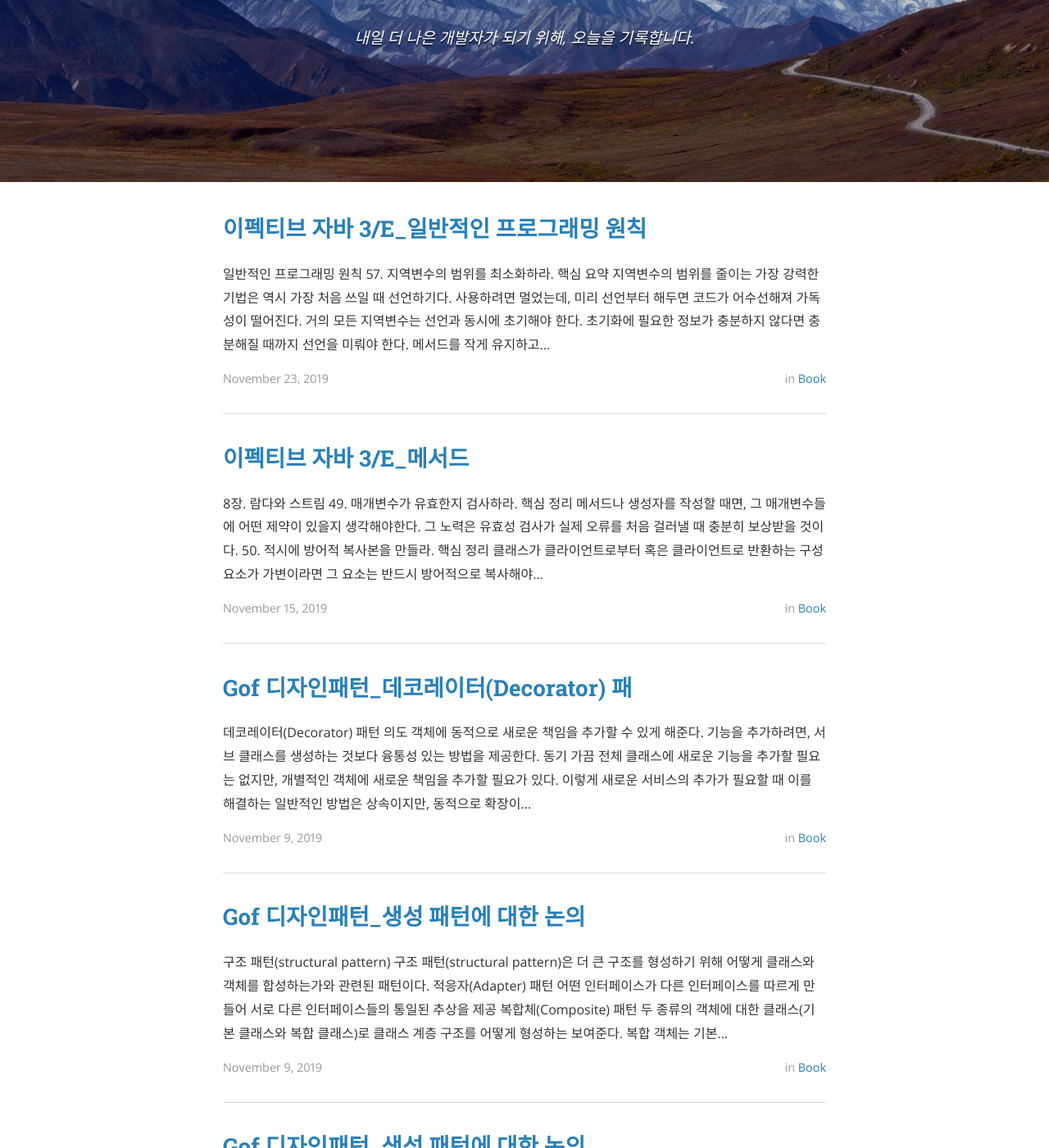
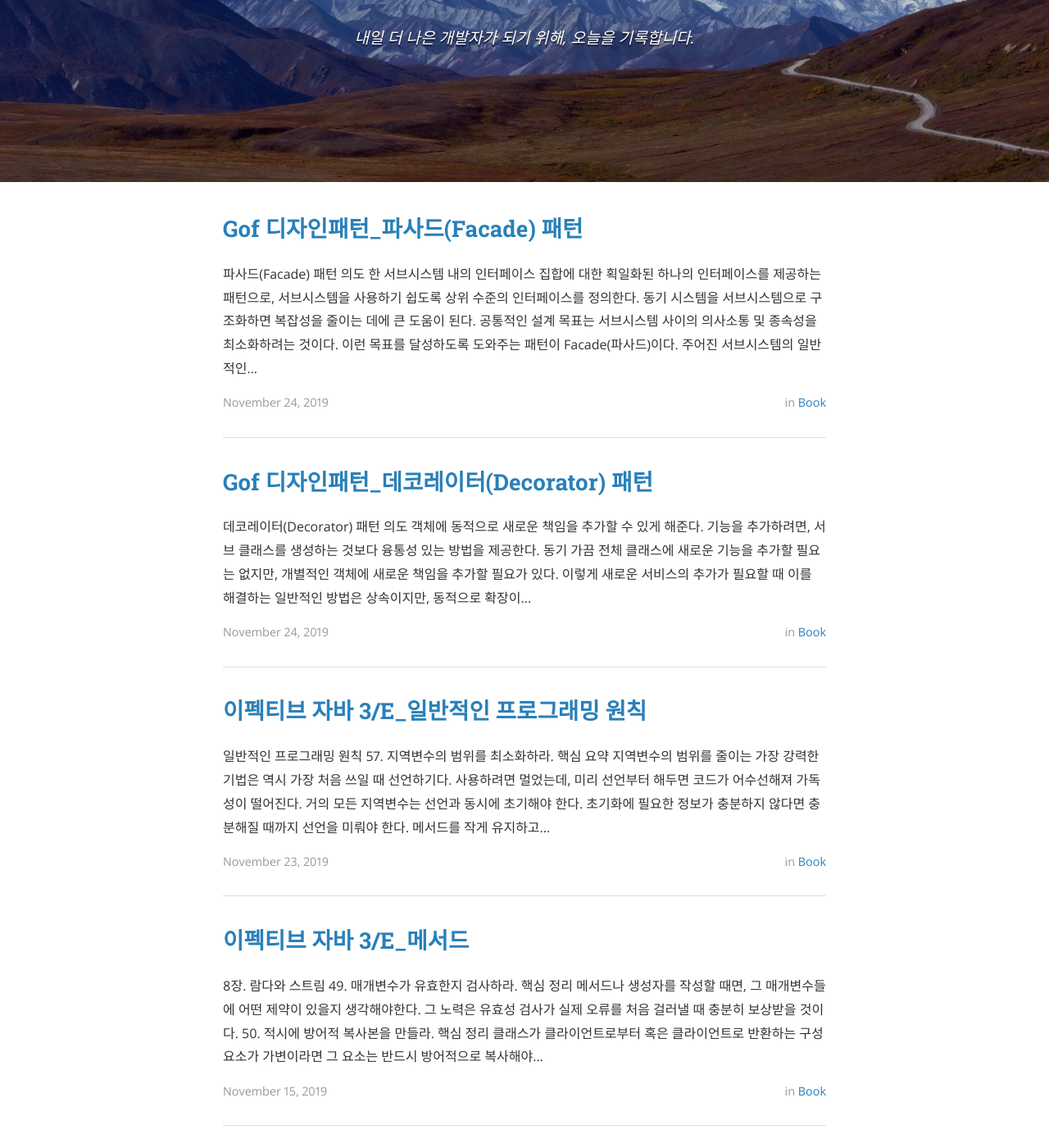
Before and after one commit to gonghojin/gonghojin.github.io, a Jekyll site: the page built from index.html, in a window 1280 px wide and 1400 px high, scrolled down 281 px. Shown: the whole window at 82% size. Built offline with Jekyll 4.4.1, drawn with Linux system fonts in a browser that asks for light colours; nearby versions of some CDN libraries; the list of posts is cut into pages by our own code; some of the changed text lies outside the part shown.

Commit message:
Add: 사내스터디_gof디자인패턴_Facade패턴

```diff
--- a/_posts/book/java/gof/2019-11-24-gofpattern-decorator.md
+++ b/_posts/book/java/gof/2019-11-24-gofpattern-decorator.md
@@ -1,8 +1,8 @@
 ---
 layout: post
 comments: true
-title:  "Gof 디자인패턴_데코레이터(Decorator) 패"
-date:   2019-11-09 00:00:00
+title:  "Gof 디자인패턴_데코레이터(Decorator) 패턴"
+date:   2019-11-24 00:00:00
 author: Gongdel
 categories: Book
 tags:	 Java Book Gof 사내스터디
--- /dev/null
+++ b/_posts/book/java/gof/2019-11-24-gofpattern-facade.md
@@ -0,0 +1,101 @@
+---
+layout: post
+comments: true
+title:  "Gof 디자인패턴_파사드(Facade) 패턴"
+date:   2019-11-24 00:00:00
+author: Gongdel
+categories: Book
+tags:	 Java Book Gof 사내스터디
+cover:  "/assets/instacode.png"
+---
+## 파사드(Facade) 패턴
+### 의도
+한 서브시스템 내의 인터페이스 집합에 대한 `획일화된 하나의 인터페이스를` 제공하는 패턴으로, 서브시스템을 사용하기 쉽도록 `상위 수준의 인터페이스를` 정의한다.
+
+### 동기
+시스템을 서브시스템으로 구조화하면 복잡성을 줄이는 데에 큰 도움이 된다. 공통적인 설계 목표는 `서브시스템 사이의 의사소통 및 종속성을` 최소화하려는 것이다.
+이런 목표를 달성하도록 도와주는 패턴이 `Facade(파사드)이다`.
+주어진 서브시스템의 일반적인 기능에 대한 `단순화된 하나의 인터페이스`를 제공하려는 것이다.
+![alt](/assets/gof/images/gof-design-patterns-facade1.png)
+
+### 활용성
++ 복잡한 서브시스템에 대한 `단순한 인터페이스 제공`이 필요할 때
++ 추상 개념에 대한 구현클래스와 사용자 사이에 너무 많은 종속성이 존재할 때
+	+ 퍼사드의 사용을 통해 사용자와 다른 서브시스템 간의 결합도를 줄일 수 있다.
+		+ 서브시스템에 정의된 모든 인터페이스가 공개되면 빈번한 메서드 호출이 있을 수 있으나,
+		이런 호출은 단순한 형태로 통합하여 제공하고 나머지는 내부적으로 처리함으로써 사용자와 서브시스템 사이의 호출 횟수는 실질적으로 감소하게 된다.
+
+### 구조
+![alt](/assets/gof/images/gof-design-patterns-facade2.png)
+
++ 파사드(Facade): 단순하고 일관된 통합 인터페이스를 제공
+	+ 서브시스템을 구성하는 어떤 클래스가 어떤 요청을 처리해야 하는지 알고 있다.
+	+ 사용자의 요청을 해당 서브시스템 객체에 전달
+
++ 서브시스템 클래스: 서브시스템의 기능을 구현하고, Facade 객체로 할당된 작업을 실제로 처리하지만,
+	Facade에 대한 아무런 정보가 없다. `즉, 이들에 대한 어떤 참조자도 가지고 있지 않다.`
+
+### 결과
+##### 장점
++ 서브시스템의 구성요소를 보호할 수 있다.
+	+ 이로써 `사용자가 다루어야 할 객체의 수가 줄어들며`, 서브시스템을 쉽게 사용할 수 있다.
++ 서브시스템과 사용자 코드 간의 결합도를 더욱 약하게 만든다.
+	결합도가 낮다는 소리는 각 시스템 요소가 다른 요소로부터 그리고 변경으로부터 잘 격리되어 있다는 의미다. 시스템 요소가 서로 잘 격리되어 있으면 각 요소를 이해하기도 더 쉬워진다.)
+
+### 예제 코드
+Client가 파사드(Compute)를 통해 컴퓨터 내부의 부품(CPU, HDD) 등을 접근한다는 내용의 예제
++ Facade
+
+~~~java
+class Compute {
+	public void startComputer() {
+		CPU cpu = new CPU();
+		Memory memory = new Memory();
+		HardDrive hardDrive = new HardDrive();
+
+		cpu.freeze();
+		memory.load(..., hardDrive.read());
+		cpu.jump(...);
+		cpu.execute();
+	}
+}
+~~~
+
++ SubClass
+
+~~~java
+class CPU {
+	public void freeze() {...}
+	public void jump(long position) {...}
+	public void execute() {...}
+}
+
+class Memory {
+	public void load(..., byte[] data) {...}
+}
+
+class HardDrive {
+	public byte[] read(...) {...}
+}
+~~~
+
++ Client
+
+~~~java
+class Client {
+	public static void main(String[] args){
+	  Compute facade = /* facade instance */;
+	  facade.startComputer();
+	}
+}
+~~~
+
+### 관련 패턴
++ 추상 팩토리 패턴
+	+ 서브시스템 객체를 생성하는 인터페이스를 제공하기 위해 Facade와 함께 사용할 수 있다.
+
+---
+- 참조
+	+ [Gof의 디자인 패턴](https://www.google.com/search?newwindow=1&sxsrf=ACYBGNTM3TLPpNtM8XVERiP7AyPyLDi3sQ%3A1572758465286&ei=wWO-XfOOEcTGmAWs26i4Cw&q=gof%EC%9D%98+%EB%94%94%EC%9E%90%EC%9D%B8%ED%8C%A8%ED%84%B4&oq=gof&gs_l=psy-ab.1.1.35i39l2j0i67j0j0i131l4j0j0i131.1801221.1802149..1803884...0.1..0.188.465.0j3......0....1..gws-wiz.......0i71.wMtI5vf-WEU)
+	+ <http://best-practice-software-engineering.ifs.tuwien.ac.at/patterns/facade.html>
+	+ <https://online.visual-paradigm.com/diagrams/examples/class-diagram/gof-design-patterns-facade/>
```
Also changed, not shown: assets/gof/images/gof-design-patterns-facade1.png (added), assets/gof/images/gof-design-patterns-facade2.png (added).
